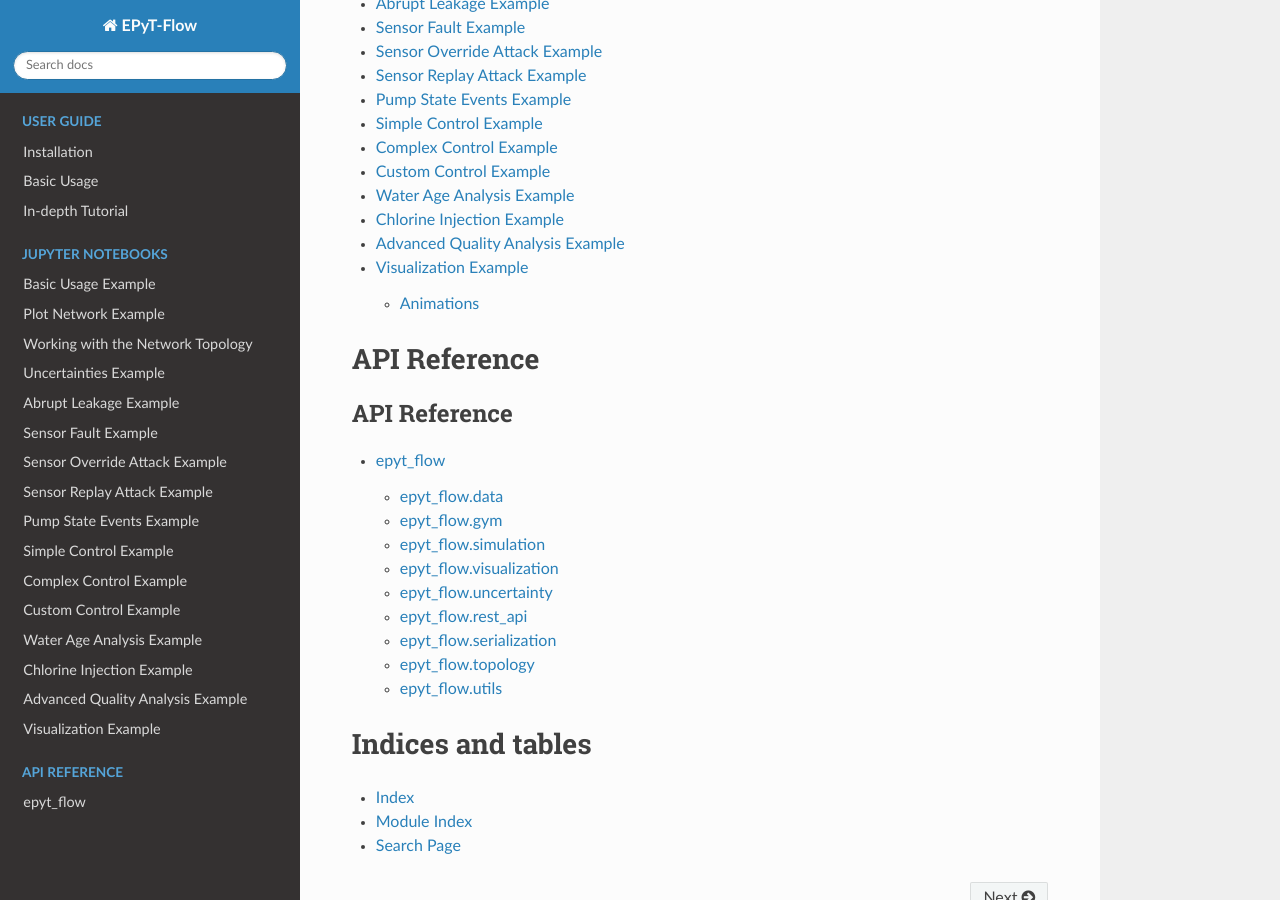
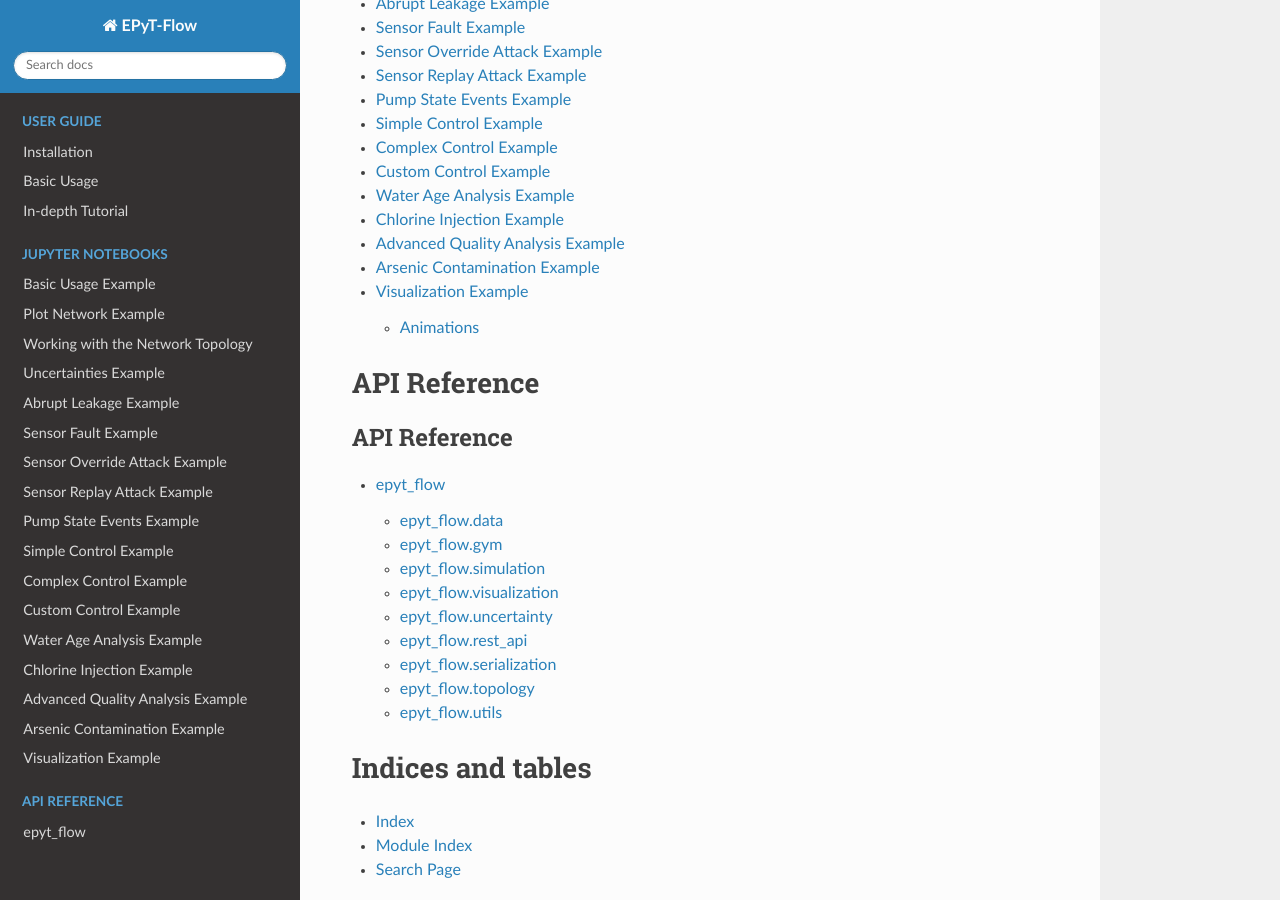
Before and after one commit to WaterFutures/EPyT-Flow, a Sphinx documentation site: the page built from docs/index.rst, in a window 1280 px wide and 900 px high, scrolled down 2269 px. Built offline with Sphinx 7.4.7 and the Read the Docs theme 3.1.0, drawn with Linux system fonts in a browser that asks for light colours.

Commit message:
Add arsenic contamination notebook

```diff
--- a/docs/index.rst
+++ b/docs/index.rst
@@ -94,6 +94,7 @@ Examples
    examples/water_age
    examples/chlorine_injection
    examples/net2-cl2_example
+   examples/arsenic_contamination
    examples/visualization
 
 
```
Also changed, not shown: docs/examples/arsenic_contamination.ipynb (added), 1 other file.
